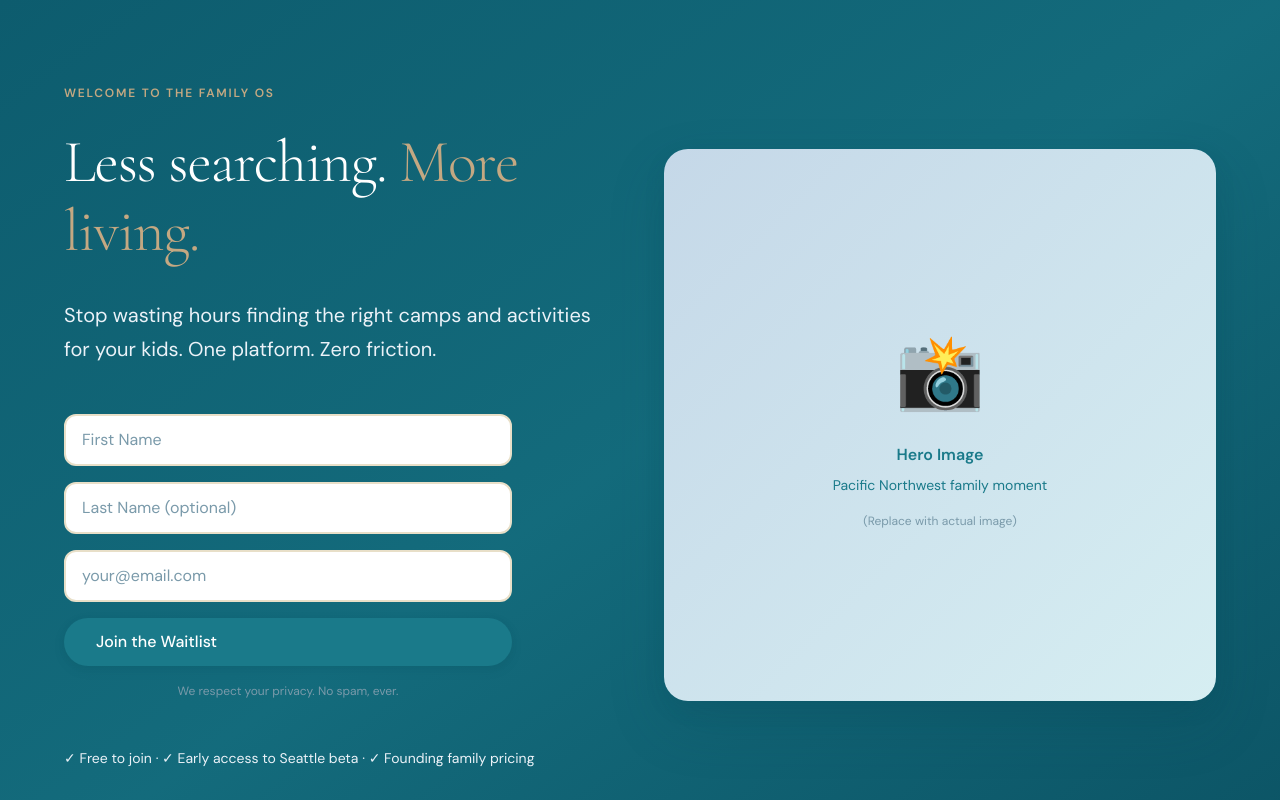
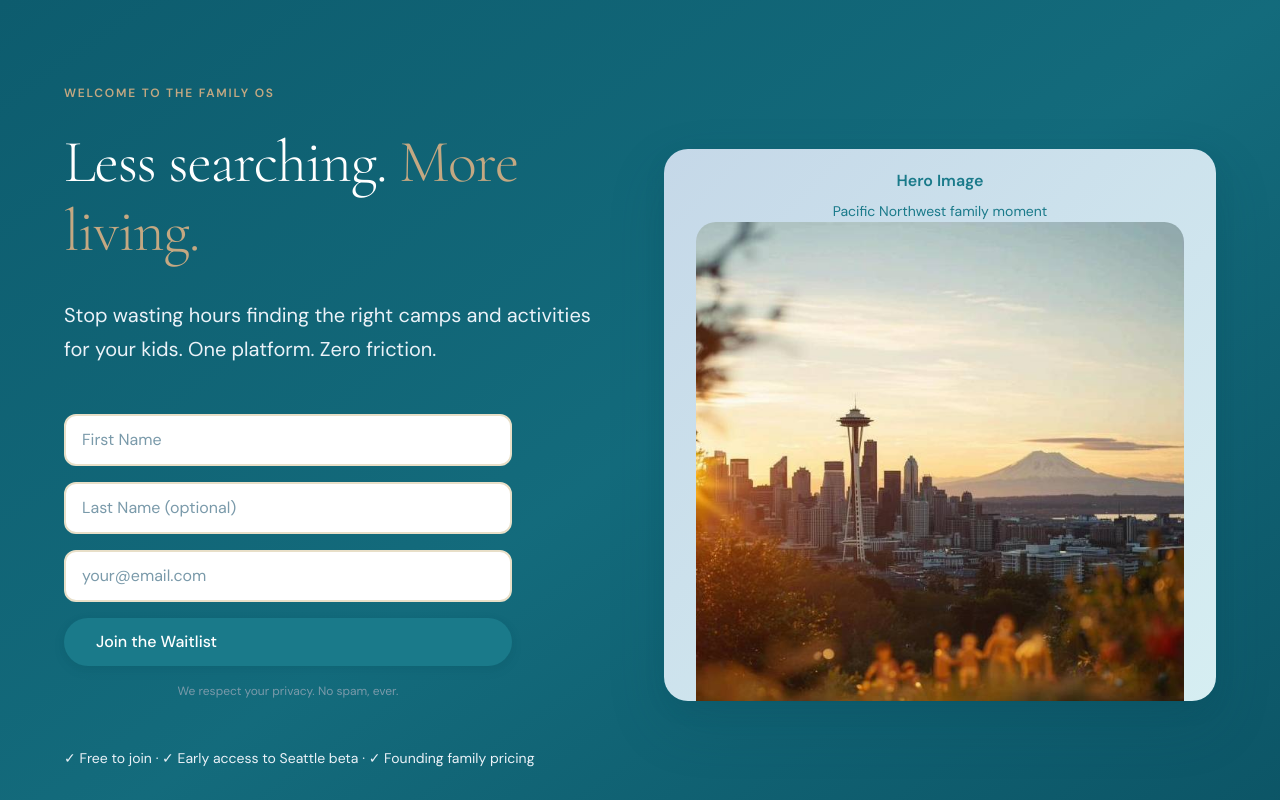
Before and after one commit to thelittlesound/littlesound-landing, a Next.js app: page / in a window 1280 px wide. Shown: the top 800 px of the page. Built offline with nearby package versions, Linux system fonts and the light colour scheme.

Commit message:
Add hero image from PDF

```diff
--- a/app/components/Hero.tsx
+++ b/app/components/Hero.tsx
@@ -40,7 +40,7 @@
               <div className="text-6xl mb-4">📸</div>
               <p className="font-semibold">Hero Image</p>
               <p className="text-sm mt-2">Pacific Northwest family moment</p>
-              <p className="text-xs text-text-muted mt-4">(Replace with actual image)</p>
+              <img src="/images/hero.jpg" alt="Little Sound family activities" className="w-full h-auto rounded-lg" />
             </div>
           </div>
         </div>
```
Also changed, not shown: public/images/hero.jpg (added), 1 other file (tests, documents, lock files or other folders).
